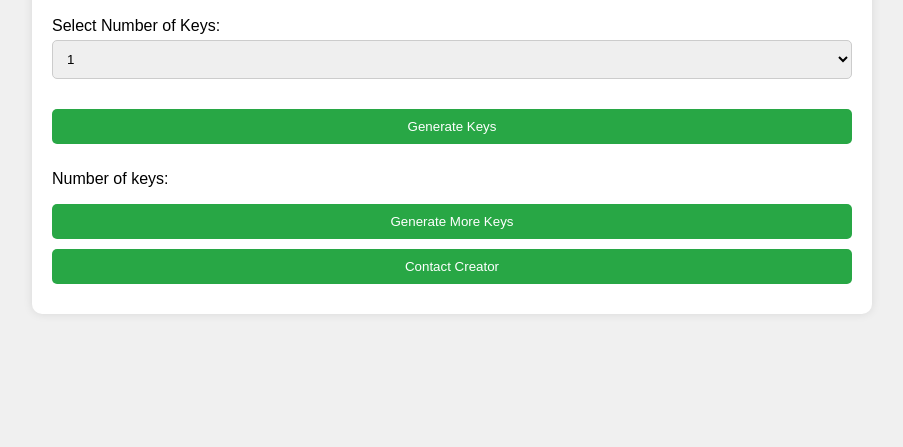
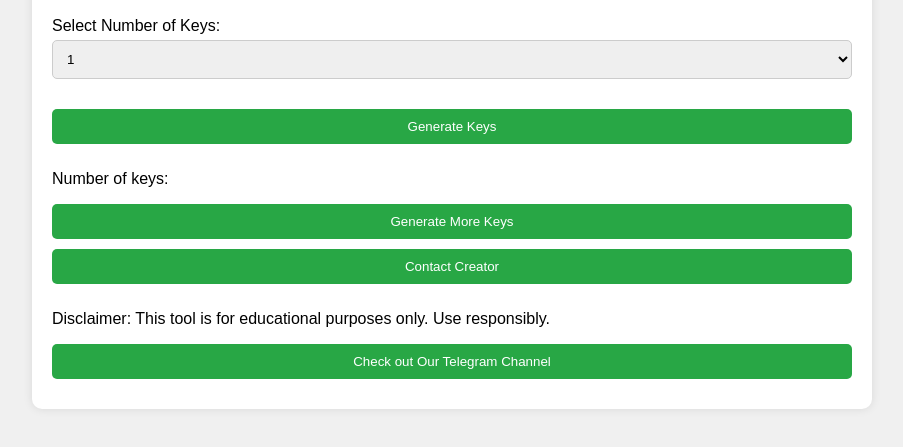
Before and after one commit to Sam-Richard-007/Hamster-Kombat-Key-Generator, a plain HTML site: page index.html in a window 1280 px wide. Shown: the part 225-672 px from the top of the page, without its empty margins (188-1091 px from the left). Drawn offline with Linux system fonts and the light colour scheme.

Commit message:
Update index.html
version 2.5 with four games

```diff
--- a/index.html
+++ b/index.html
@@ -46,6 +46,11 @@
         <button id="generateMoreBtn">Generate More Keys</button>
         <button id="creatorChannelBtn">Contact Creator</button>
         <p id="copyStatus" class="hidden">Keys copied to clipboard!</p>
+
+        <div class="footer">
+            <p>Disclaimer: This tool is for educational purposes only. Use responsibly.</p>
+            <button id="telegramChannelBtn">Check out Our Telegram Channel</button>
+        </div>
     </div>
 
     <script src="script.js"></script>
```
